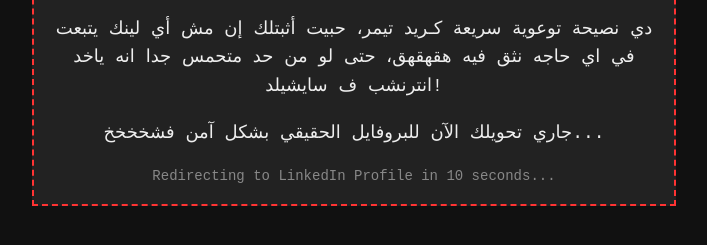
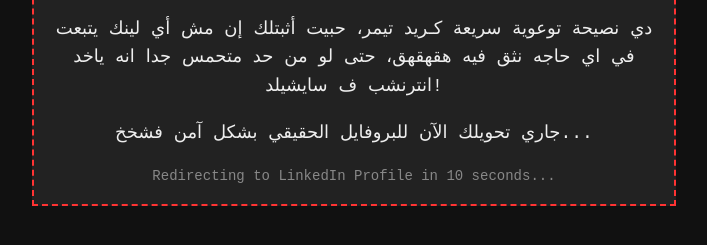
Before and after one commit to omar0xScr1pt/security-awareness, a plain HTML site: page index.html in a window 1280 px wide. Shown: the part 329-574 px from the top of the page, without its empty margins (286-993 px from the left). Drawn offline with Linux system fonts and the light colour scheme.

Commit message:
Fix typo in phishing simulation message

```diff
--- a/index.html
+++ b/index.html
@@ -18,7 +18,7 @@
         <h1>[🚨] Phishing Simulation Success!</h1>
         <p><strong>عاش يا باشمهندس ادهم!</strong> ضغطت على اللينك؟ 😉</p>
         <p>دي نصيحة توعوية سريعة كـريد تيمر، حبيت أثبتلك إن مش أي لينك يتبعت في اي حاجه نثق فيه هقهقهق، حتى لو من حد متحمس جدا انه ياخد انترنشب ف سايشيلد!</p>
-        <p>جاري تحويلك الآن للبروفايل الحقيقي بشكل آمن فشخخخخ...</p>
+        <p>جاري تحويلك الآن للبروفايل الحقيقي بشكل آمن فشخخ...</p>
         <div class="loading">Redirecting to LinkedIn Profile in 10 seconds...</div>
     </div>
 </body>
```
